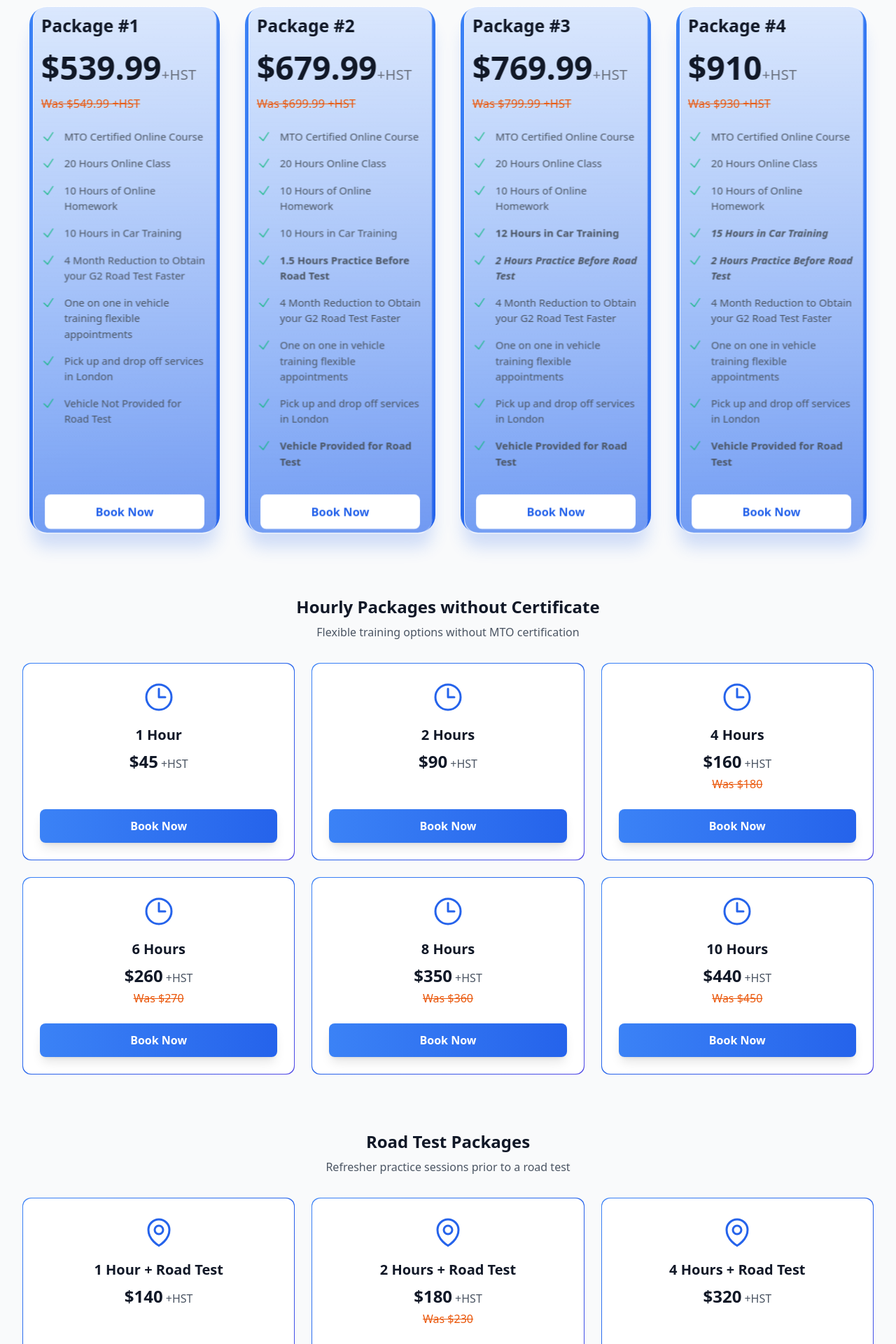
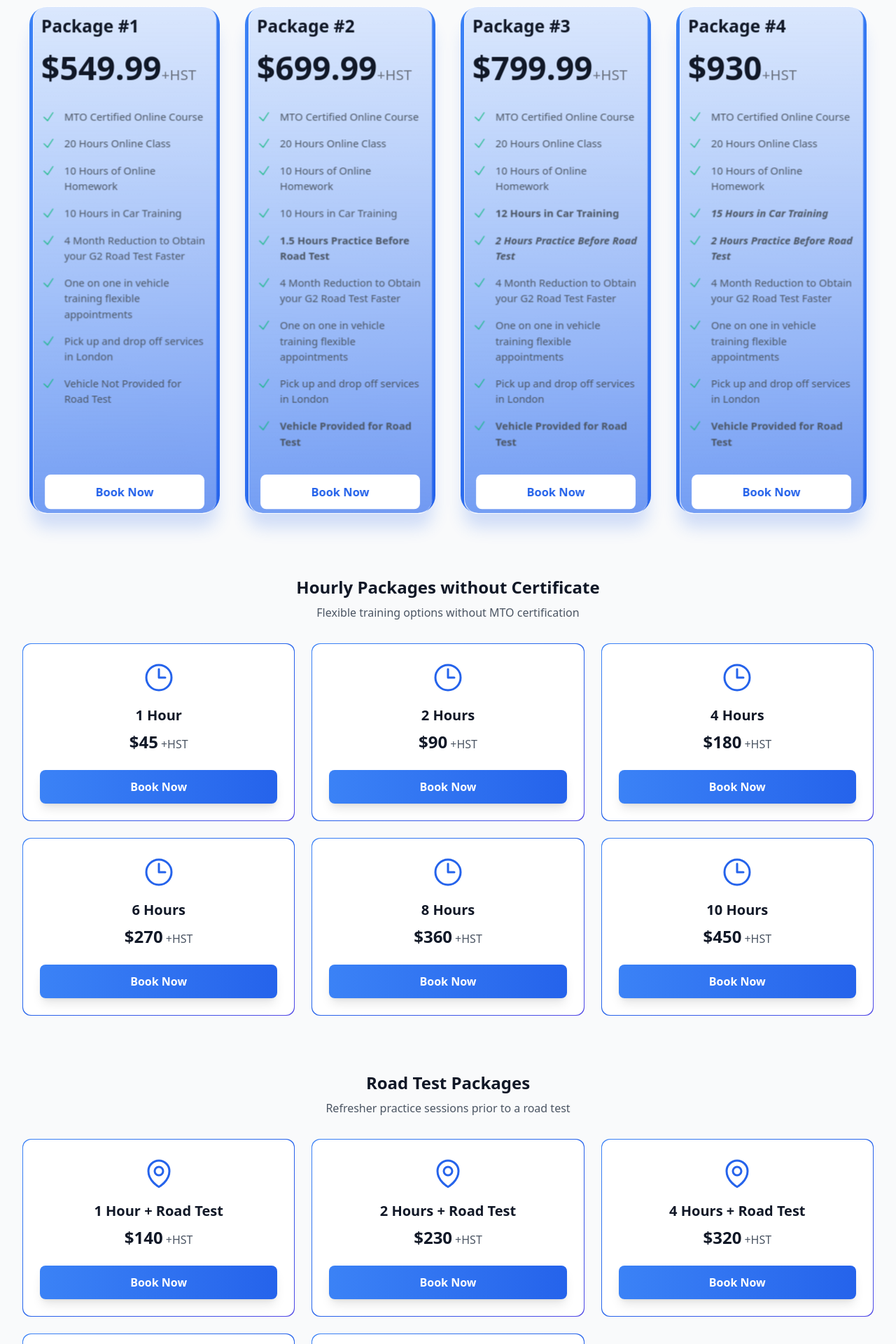
Before and after one commit to londonelite/LEADS, a React (Vite) app: page /packages in a window 1280 px wide. Shown: the part 340-2260 px from the top of the page at 70% size. Built offline with nearby package versions, Linux system fonts and the light colour scheme.

Commit message:
Updates to Package Pricing, Footer Terms and Contact Card
- Updated package pricing in Booking and Packages pages to reflect end of summer deal
- Added terms and conditions found in Booking page but not in Footer
- Switched wording in contact card in ContactInfo page

```diff
--- a/src/components/Booking.jsx
+++ b/src/components/Booking.jsx
@@ -299,10 +299,10 @@ ${formData.message || "No additional notes provided"}`;
                   className={selectClassName}
                 >
                   {/* Certificate Packages */}
-                  <option value="Package #1">Package #1 ($539.99 +HST)</option>
-                  <option value="Package #2">Package #2 ($679.99 +HST)</option>
-                  <option value="Package #3">Package #3 ($769.99 +HST)</option>
-                  <option value="Package #4">Package #4 ($910 +HST)</option>
+                  <option value="Package #1">Package #1 ($549.99 +HST)</option>
+                  <option value="Package #2">Package #2 ($699.99 +HST)</option>
+                  <option value="Package #3">Package #3 ($799.99 +HST)</option>
+                  <option value="Package #4">Package #4 ($930 +HST)</option>
 
                   {/* Hourly Packages */}
                   <option value="Hourly (1 Hour)">
@@ -312,16 +312,16 @@ ${formData.message || "No additional notes provided"}`;
                     Hourly (2 Hours - $90 +HST)
                   </option>
                   <option value="Hourly (4 Hours)">
-                    Hourly (4 Hours - $160 +HST)
+                    Hourly (4 Hours - $180 +HST)
                   </option>
                   <option value="Hourly (6 Hours)">
-                    Hourly (6 Hours - $260 +HST)
+                    Hourly (6 Hours - $270 +HST)
                   </option>
                   <option value="Hourly (8 Hours)">
-                    Hourly (8 Hours - $350 +HST)
+                    Hourly (8 Hours - $360 +HST)
                   </option>
                   <option value="Hourly (10 Hours)">
-                    Hourly (10 Hours - $440 +HST)
+                    Hourly (10 Hours - $450 +HST)
                   </option>
 
                   {/* Road Test Packages */}
@@ -329,7 +329,7 @@ ${formData.message || "No additional notes provided"}`;
                     Road Test (1 Hour - $140 +HST)
                   </option>
                   <option value="Road Test (2 Hours)">
-                    Road Test (2 Hours - $180 +HST)
+                    Road Test (2 Hours - $230 +HST)
                   </option>
                   <option value="Road Test (4 Hours)">
                     Road Test (4 Hours - $320 +HST)
@@ -338,7 +338,7 @@ ${formData.message || "No additional notes provided"}`;
                     Road Test (6 Hours - $410 +HST)
                   </option>
                   <option value="Road Test (Out of Town)">
-                    Road Test (Out of Town - $280 +HST)
+                    Road Test (Out of Town - $300 +HST)
                   </option>
                 </select>
               </label>
--- a/src/components/ContactInfo.jsx
+++ b/src/components/ContactInfo.jsx
@@ -169,8 +169,8 @@ ${formData.message}`;
             <ContactCard title="Payment Information" icon={Mail}>
               <p className="rounded-lg p-2 text-gray-700">
                 We accept e-transfer payments for your convenience. Payment
-                details will be provided upon booking confirmation. Full payment
-                is required to secure your booking.
+                details will be provided upon booking confirmation. Please
+                note that payment is required to secure your booking.
               </p>
             </ContactCard>
           </div>
--- a/src/components/Footer.jsx
+++ b/src/components/Footer.jsx
@@ -174,14 +174,19 @@ const Footer = () => {
                       lessons.
                     </li>
                     <li>
-                      Students must finish both the online and in-car lessons
-                      within a year, otherwise they cannot be certified and will
-                      have to pay the full amount to restart.
+                      Students purchasing MTO Packages must finish both
+                      the in-car and online lessons within a year, otherwise they
+                      cannot be certified and will have to pay the full amount to restart.
                     </li>
                     <li>
                       Students from out of town must either pay at increased
                       rates or must meet with instructors in local areas to
                       accommodate instructors for their time.
+                    </li>
+                     <li>
+                      Students may not schedule more than 2 hours of practice in a single day.
+                      Packages with more than 2 hours will be spread out over multiple days
+                      according to both student and instructor availability.
                     </li>
                     <li>
                       London Elite Driving does not issue certificates, only the
--- a/src/components/Packages.jsx
+++ b/src/components/Packages.jsx
@@ -24,13 +24,6 @@ const PricingCard = ({ tier, price, oldPrice, features }) => {
                   </span>
                   <span className="text-xl text-gray-500">+HST</span>
                 </div>
-                {oldPrice && (
-                <div className="mt-1">
-                  <span className="text-base text-orange-600 line-through">
-                    Was ${oldPrice} +HST
-                  </span>
-                </div>
-                )}
               </div>
           </div>
           <ul className="mt-6 space-y-4 features-list">
@@ -80,13 +73,6 @@ const HourlyPackageCard = ({ hours, price, oldPrice }) => {
                 ${price}
                 <span className="text-base font-normal text-gray-600 ml-1">+HST</span>
               </p>
-              <div className="h-6 flex justify-center items-center">
-              {oldPrice && (
-                <p className="text-base text-orange-600 line-through">
-                  Was ${oldPrice}
-                </p>
-              )}
-              </div>
             </div>
             <button
                 onClick={() => handleHourlyBooking(hours)}
@@ -121,13 +107,6 @@ const RoadTestPackageCard = ({ title, hours, price, oldPrice }) => {
                 ${price}
                 <span className="text-base font-normal text-gray-600 ml-1">+HST</span>
               </p>
-              <div className="h-6 flex justify-center items-center">
-                {oldPrice && (
-                  <p className="text-base text-orange-600 line-through">
-                    Was ${oldPrice}
-                  </p>
-                )}
-              </div>
             </div>
             <button
               onClick={() => handleRoadTestBooking(hours)}
@@ -146,8 +125,7 @@ const Packages = () => {
   const packages = [
     {
       tier: "Package #1",
-      price: 539.99,
-      oldPrice: 549.99,
+      price: 549.99,
       features: [
         "MTO Certified Online Course",
         "20 Hours Online Class",
@@ -161,8 +139,7 @@ const Packages = () => {
     },
     {
       tier: "Package #2",
-      price: 679.99,
-      oldPrice: 699.99,
+      price: 699.99,
       features: [
         "MTO Certified Online Course",
         "20 Hours Online Class",
@@ -177,8 +154,7 @@ const Packages = () => {
     },
     {
       tier: "Package #3",
-      price: 769.99,
-      oldPrice: 799.99,
+      price: 799.99,
       features: [
         "MTO Certified Online Course",
         "20 Hours Online Class",
@@ -193,8 +169,7 @@ const Packages = () => {
     },
     {
       tier: "Package #4",
-      price: 910,
-      oldPrice: 930,
+      price: 930,
       features: [
         "MTO Certified Online Course",
         "20 Hours Online Class",
@@ -212,19 +187,19 @@ const Packages = () => {
   const hourlyPackages = [
     { hours: "1", price: 45 },
     { hours: "2", price: 90 },
-    { hours: "4", price: 160, oldPrice: 180 },
-    { hours: "6", price: 260, oldPrice: 270 },
-    { hours: "8", price: 350, oldPrice: 360 },
-    { hours: "10", price: 440, oldPrice: 450 },
+    { hours: "4", price: 180 },
+    { hours: "6", price: 270 },
+    { hours: "8", price: 360 },
+    { hours: "10", price: 450 },
   ];
 
   // What is 1.5 hours???
   const roadTestPackages = [
     { title: "1 Hour + Road Test", hours: "1.5", price: 140 },
-    { title: "2 Hours + Road Test", hours: "2", price: 180, oldPrice: 230 },
+    { title: "2 Hours + Road Test", hours: "2", price: 230 },
     { title: "4 Hours + Road Test", hours: "4", price: 320 },
     { title: "6 Hours + Road Test", hours: "6", price: 410 },
-    { title: "Out of Town", hours: "Out of Town", price: 280, oldPrice: 300 },
+    { title: "Out of Town", hours: "Out of Town", price: 300 },
   ];
 
   return (
```
